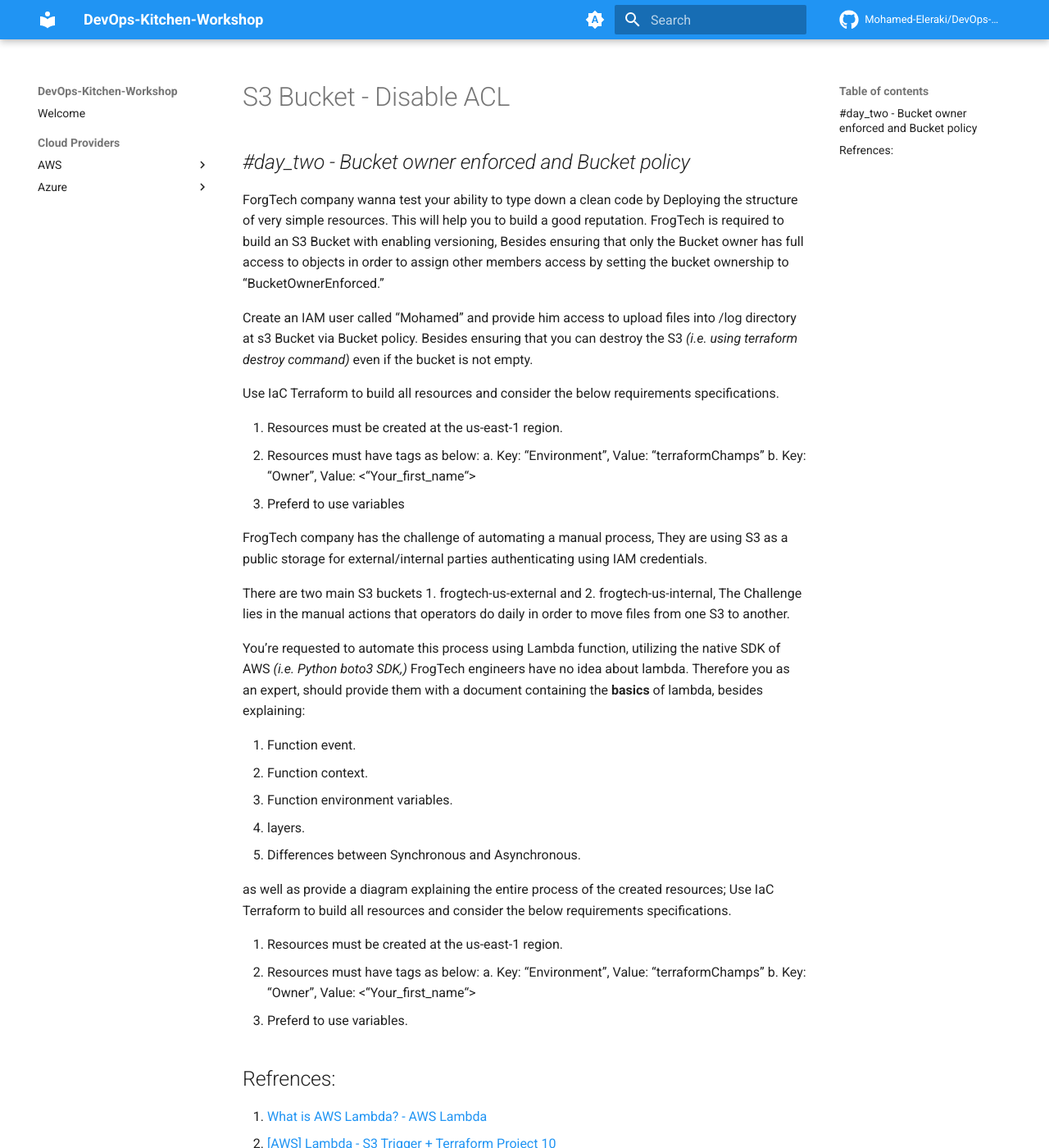
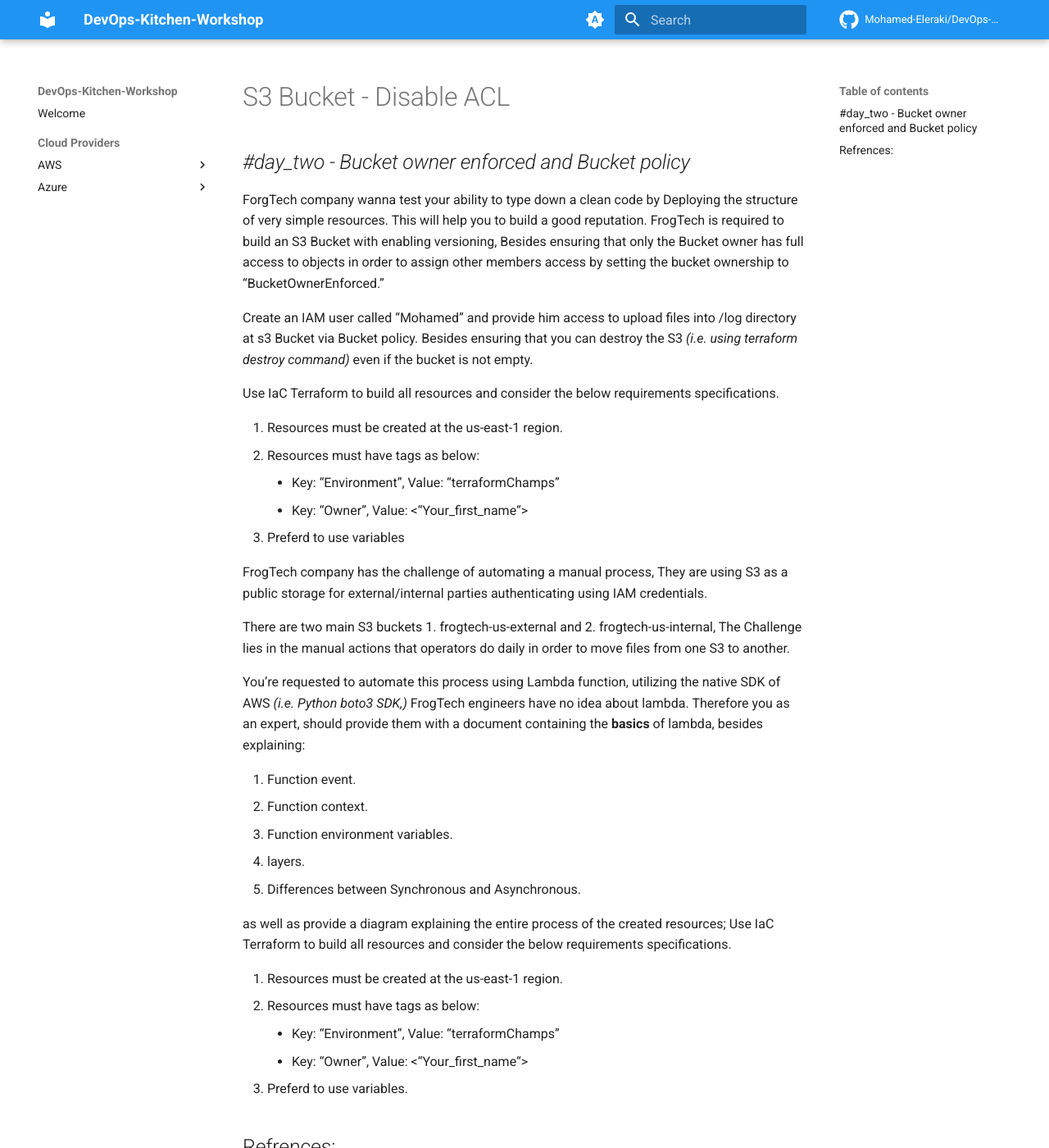
Before and after one commit to Mohamed-Eleraki/DevOps-Kitchen-Workshop, an MkDocs documentation site: the page built from docs/aws/s3-bucket-disable-acl.md, in a window 1280 px wide and 1400 px high. Shown: the whole window at 82% size. Built offline with MkDocs 1.6.1 and Material for MkDocs 9.7.7, drawn with Linux system fonts in a browser that asks for light colours; comment, search, counter and statistics services are not loaded; the version menu is left out; some of the changed lines change nothing that is shown.

Commit message:
fix: reformatted the Bullets

```diff
--- a/docs/aws/s3-bucket-disable-acl.md
+++ b/docs/aws/s3-bucket-disable-acl.md
@@ -14,8 +14,8 @@
 
 1. Resources must be created at the us-east-1 region.
 2. Resources must have tags as below:
-    a. Key: “Environment”, Value: “terraformChamps”
-    b. Key: “Owner”, Value: <“Your_first_name“>
+    - Key: “Environment”, Value: “terraformChamps”
+    - Key: “Owner”, Value: <“Your_first_name“>
 3. Preferd to use variables
 
 FrogTech company has the challenge of automating a manual process, They are using S3 as a public storage for external/internal parties
@@ -39,8 +39,8 @@
 
 1. Resources must be created at the us-east-1 region.
 2. Resources must have tags as below:
-    a. Key: “Environment”, Value: “terraformChamps”
-    b. Key: “Owner”, Value: <“Your_first_name“>
+    - Key: “Environment”, Value: “terraformChamps”
+    - Key: “Owner”, Value: <“Your_first_name“>
 3. Preferd to use variables.
 
 ## Refrences:
```
